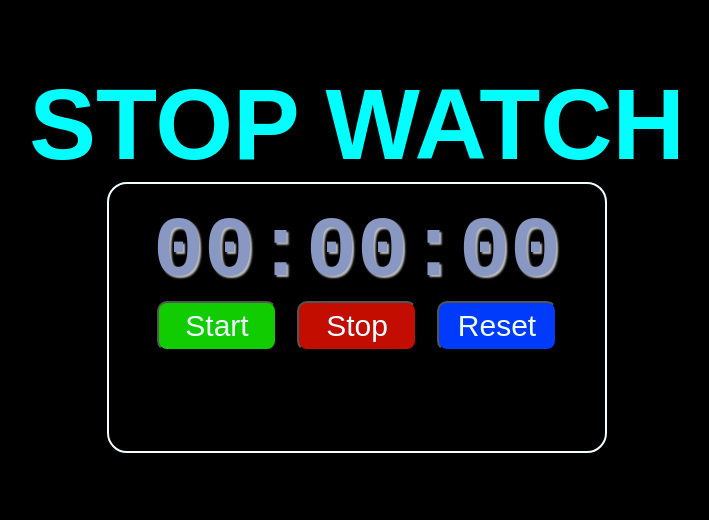
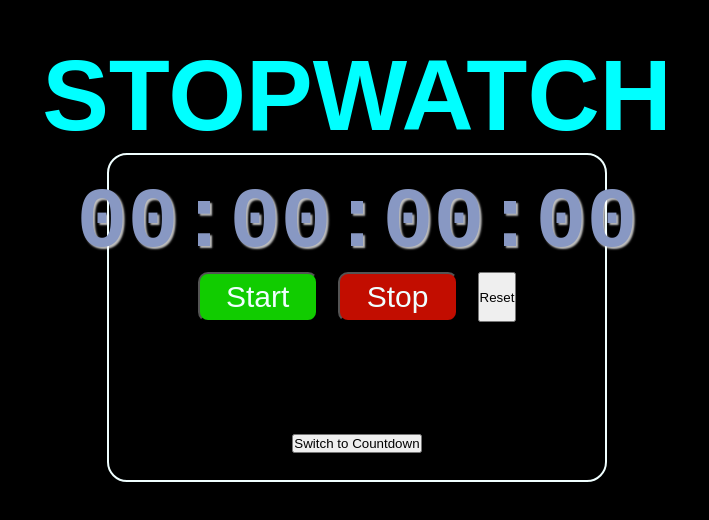
Before and after one commit to syamjir/stopwatch, a React (Vite) app: page / in a window 1280 px wide. Shown: the part 140-660 px from the top of the page, without its empty margins (283-992 px from the left). Built offline with nearby package versions, Linux system fonts and the light colour scheme.

Commit message:
Update Stopwatch component with new features and fixes

```diff
--- a/src/Stopwatch.jsx
+++ b/src/Stopwatch.jsx
@@ -1,27 +1,38 @@
 import React, { useState, useEffect, useRef } from "react";
-import "./Stopwatch.css";
+import "./stopwatch.css";
 
 export default function Stopwatch() {
-  const [isRunning, setIsRunning] = useState(false);
-  const [elapsedTime, setElapsedTime] = useState(0);
-  const intervalIdRef = useRef(null);
-  const startTimeRef = useRef(0);
+  const [isRunning, setIsRunning] = useState(false); // Tracks if the stopwatch is running
+  const [isCountdown, setIsCountdown] = useState(false); // Toggles between countdown and count-up mode
+  const [time, setTime] = useState(0); // Tracks the current time in milliseconds
+  const [isCountDownFormOpen, setIsCountDownFormOpen] = useState(false); // Tracks if the countdown input form is open
+  const [inputTime, setInputTime] = useState({
+    hours: 0,
+    minutes: 0,
+    seconds: 0,
+  }); // Stores user input for countdown time
+  const intervalIdRef = useRef(null); // Ref to store the interval ID for clearing
 
   useEffect(() => {
     if (isRunning) {
       intervalIdRef.current = setInterval(() => {
-        setElapsedTime(Date.now() - startTimeRef.current);
+        setTime((prevTime) => {
+          if (isCountdown) {
+            return Math.max(prevTime - 10, 0); // Countdown to 0
+          } else {
+            return prevTime + 10; // Count up from 0
+          }
+        });
       }, 10);
     }
 
     return () => {
-      clearInterval(intervalIdRef.current);
+      clearInterval(intervalIdRef.current); // Cleanup interval
     };
-  }, [isRunning]);
+  }, [isRunning, isCountdown]);
 
   function startHandle() {
     setIsRunning(true);
-    startTimeRef.current = Date.now() - elapsedTime;
   }
 
   function stopHandle() {
@@ -29,41 +40,120 @@ export default function Stopwatch() {
   }
 
   function resetHandle() {
-    setElapsedTime(0);
     setIsRunning(false);
+    setTime(0);
+  }
+
+  function setTimeHandle() {
+    const totalMilliseconds =
+      inputTime.hours * 60 * 60 * 1000 +
+      inputTime.minutes * 60 * 1000 +
+      inputTime.seconds * 1000;
+    setTime(totalMilliseconds);
+    setIsCountdown(true);
+    setIsCountDownFormOpen(false);
+  }
+
+  function handleInputChange(e) {
+    const { name, value } = e.target;
+    setInputTime((prev) => ({
+      ...prev,
+      [name]: value === "" ? 0 : parseInt(value, 10),
+    }));
+  }
+
+  function toggleMode() {
+    setIsRunning(false);
+    setTime(0); // Reset time when toggling mode
+    setIsCountdown((count) => !count); // Switch modes
+
+    if (isCountdown) {
+      setIsCountDownFormOpen(false);
+    } else {
+      setIsCountDownFormOpen(true);
+      setTime(0);
+      setInputTime({
+        hours: 0,
+        minutes: 0,
+        seconds: 0,
+      });
+    }
   }
 
   function formatTime() {
-    let hours = Math.floor(elapsedTime / (1000 * 60 * 60));
-    let minutes = Math.floor((elapsedTime / (1000 * 60)) % 60);
-    let seconds = Math.floor((elapsedTime / 1000) % 60);
-    let milliseconds = Math.floor((elapsedTime % 1000) / 10);
+    let hours = Math.floor(time / (1000 * 60 * 60));
+    let minutes = Math.floor((time / (1000 * 60)) % 60);
+    let seconds = Math.floor((time / 1000) % 60);
+    let milliseconds = Math.floor((time % 1000) / 10);
 
     hours = String(hours).padStart(2, "0");
     minutes = String(minutes).padStart(2, "0");
     seconds = String(seconds).padStart(2, "0");
     milliseconds = String(milliseconds).padStart(2, "0");
 
-    return `${minutes}:${seconds}:${milliseconds}`;
+    return `${hours}:${minutes}:${seconds}:${milliseconds}`;
   }
 
   return (
     <div className="container">
-      <h1>STOP WATCH</h1>
+      <h1>STOPWATCH</h1>
       <div className="stopwatch">
         <div className="display">
           <p>{formatTime()}</p>
         </div>
-
+        <div>
           <div className="Btns">
+            {isCountDownFormOpen ? (
+              <></>
+            ) : (
+              <>
                 <button className="startBtn" onClick={startHandle}>
                   Start
                 </button>
                 <button className="stopBtn" onClick={stopHandle}>
                   Stop
                 </button>
-          <button className="restatBtn" onClick={resetHandle}>
+                <button className="resetBtn" onClick={resetHandle}>
                   Reset
+                </button>
+              </>
+            )}
+
+            {isCountDownFormOpen && (
+              <div className="set-time">
+                <h2>Set Countdown Time</h2>
+                <label htmlFor="hours">Hour</label>
+                <input
+                  type="number"
+                  name="hours"
+                  value={inputTime.hours}
+                  onChange={handleInputChange}
+                  placeholder="HH"
+                />
+                <label htmlFor="minutes">Minute</label>
+                <input
+                  type="number"
+                  name="minutes"
+                  value={inputTime.minutes}
+                  onChange={handleInputChange}
+                  placeholder="MM"
+                />
+                <label htmlFor="seconds">Second</label>
+                <input
+                  type="number"
+                  name="seconds"
+                  value={inputTime.seconds}
+                  onChange={handleInputChange}
+                  placeholder="SS"
+                />
+                <button className="setTimeBtn" onClick={setTimeHandle}>
+                  Set Time
+                </button>
+              </div>
+            )}
+          </div>
+          <button className="toggleModeBtn" onClick={toggleMode}>
+            {isCountdown ? "Switch to Count Up" : "Switch to Countdown"}
           </button>
         </div>
       </div>
```
Lines whose indentation alone changed are shown as unchanged.
